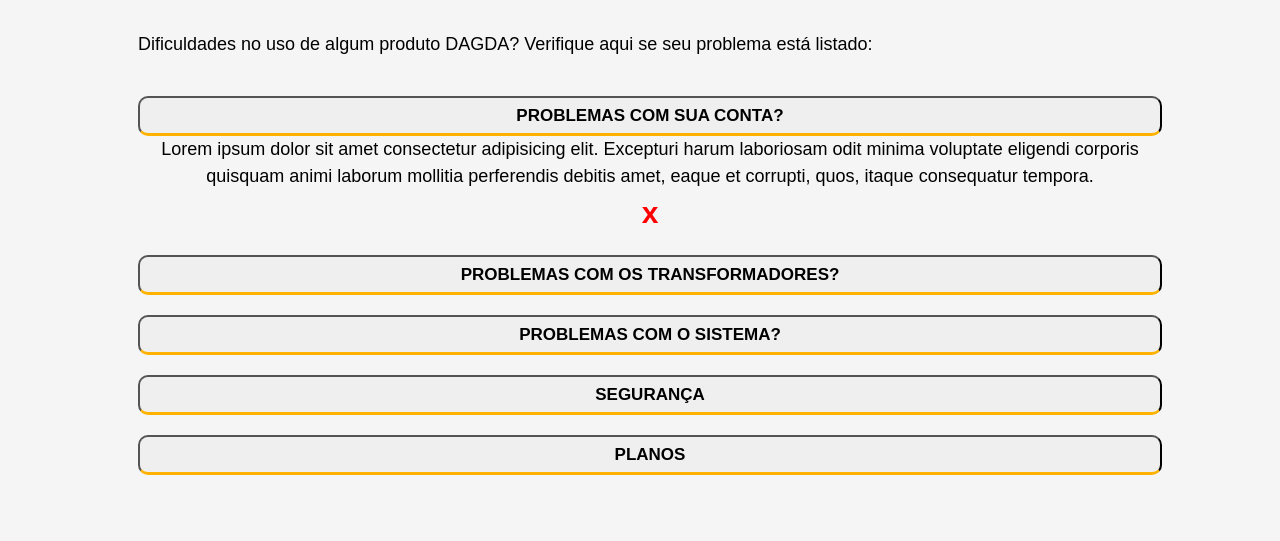
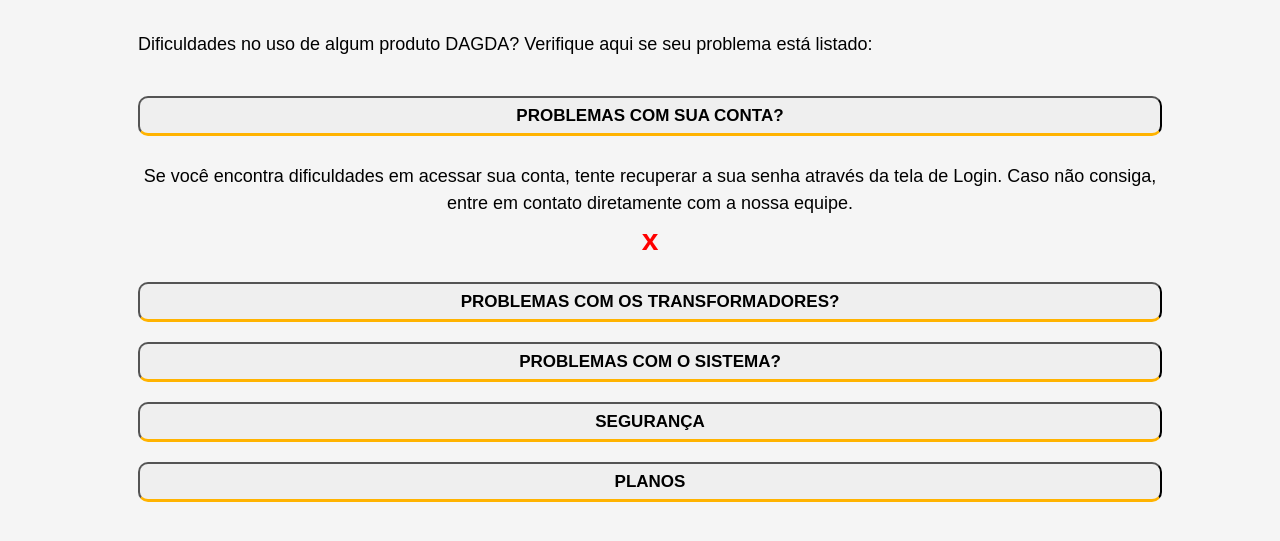
Before and after one commit to mateus-castro/dagda, a website: page site_dagda/public/faq.html in a window 1280 px wide. Both pictures are taken after a click on the button "PROBLEMAS COM SUA CONTA?". Shown: the part 241-782 px from the top of the page. Drawn offline with Linux system fonts and the light colour scheme; a script that the page names is missing.

Commit message:
Site versão final

```diff
--- a/site_dagda/public/faq.html
+++ b/site_dagda/public/faq.html
@@ -33,42 +33,33 @@
             <div>
                 <button class="button_faq" onclick="mostrar(1)"><b>PROBLEMAS COM SUA CONTA?</b></button>
             </div>
-            <div class="text-faq" id="abrir1">
-                Lorem ipsum dolor sit amet consectetur adipisicing elit. Excepturi harum laboriosam odit minima
-                voluptate eligendi corporis quisquam animi laborum mollitia perferendis debitis amet, eaque et corrupti,
-                quos, itaque consequatur tempora. <br> <b style="color: red; font-size: 30px;" onclick="fechar(1)">x</b>
+            <div class="text-faq" id="abrir1"><br>
+                Se você encontra dificuldades em acessar sua conta, tente recuperar a sua senha através da tela de Login. Caso não consiga, entre em contato diretamente com a nossa  equipe.
+                <br> <b style="color: red; font-size: 30px; cursor: pointer;" onclick="fechar(1)">x</b>
             </div>
             <div>
                 <button class="button_faq" onclick="mostrar(2)"><b>PROBLEMAS COM OS TRANSFORMADORES?</b></button>
             </div>
-            <div class="text-faq" id="abrir2">
-                Lorem ipsum dolor sit amet consectetur adipisicing elit. Excepturi harum laboriosam odit minima
-                voluptate eligendi corporis quisquam animi laborum mollitia perferendis debitis amet, eaque et corrupti,
-                quos, itaque consequatur tempora. <br> <b style="color: red; font-size: 30px;" onclick="fechar(2)">x</b>
+            <div class="text-faq" id="abrir2"><br>
+                Se seu problema é com a identificação das falhas dos transformadores, você pode acessar todas as informações à respeito dos mesmos ao entrar em sua conta DAGDA. <br> <b style="color: red; font-size: 30px; cursor: pointer;" onclick="fechar(2)">x</b>
             </div>
             <div>
                 <button class="button_faq" onclick="mostrar(3)"><b>PROBLEMAS COM O SISTEMA?</b></button>
             </div>
-            <div class="text-faq" id="abrir3">
-                Lorem ipsum dolor sit amet consectetur adipisicing elit. Excepturi harum laboriosam odit minima
-                voluptate eligendi corporis quisquam animi laborum mollitia perferendis debitis amet, eaque et corrupti,
-                quos, itaque consequatur tempora. <br> <b style="color: red; font-size: 30px;" onclick="fechar(3)">x</b>
+            <div class="text-faq" id="abrir3"><br>
+                Caso você identifique certa lentidão em nosso sistema, ou a sua conta apresente erros ao abrir ou manter a conexão com os dados, realize o Log Out e reinicie o software DAGDA em seu dispositivo.<br> <b style="color: red; font-size: 30px; cursor: pointer;" onclick="fechar(3)">x</b>
             </div>
             <div>
                 <button class="button_faq" onclick="mostrar(4)"><b>SEGURANÇA</b></button>
             </div>
-            <div class="text-faq" id="abrir4">
-                Lorem ipsum dolor sit amet consectetur adipisicing elit. Excepturi harum laboriosam odit minima
-                voluptate eligendi corporis quisquam animi laborum mollitia perferendis debitis amet, eaque et corrupti,
-                quos, itaque consequatur tempora. <br> <b style="color: red; font-size: 30px;" onclick="fechar(4)">x</b>
+            <div class="text-faq" id="abrir4"><br>
+                Se estiver com medo de ter sua conta acessada devido á baixa complexidade de sua senha você pode alterá-la a qualquer momento pelo próprio software. <br> <b style="color: red; font-size: 30px; cursor: pointer;" onclick="fechar(4)">x</b>
             </div>
             <div>
                 <button class="button_faq" onclick="mostrar(5)"><b>PLANOS</b></button>
             </div>
-            <div class="text-faq" id="abrir5">
-                Lorem ipsum dolor sit amet consectetur adipisicing elit. Excepturi harum laboriosam odit minima
-                voluptate eligendi corporis quisquam animi laborum mollitia perferendis debitis amet, eaque et corrupti,
-                quos, itaque consequatur tempora. <br> <b style="color: red; font-size: 30px;" onclick="fechar(5)">x</b>
+            <div class="text-faq" id="abrir5"><br>
+                A empresa aumentou graças ao auxílio do software DAGDA e o plano já não cobre mais o número total de transformadores? Você pode facilmente renovar o plano a qulquer momento e vincular à sua conta atual. <br> <b style="color: red; font-size: 30px; cursor: pointer;" onclick="fechar(5)">x</b>
             </div>
 
             <br>
```
Also changed, not shown: site_dagda/public/css/cadastro.css (+11 -0 lines), site_dagda/public/css/login-style.css (+12 -0 lines), site_dagda/public/login.html (+0 -1 lines), site_dagda/public/painel.html (+1 -1 lines), site_dagda/public/primPagina.html (+1 -5 lines).
